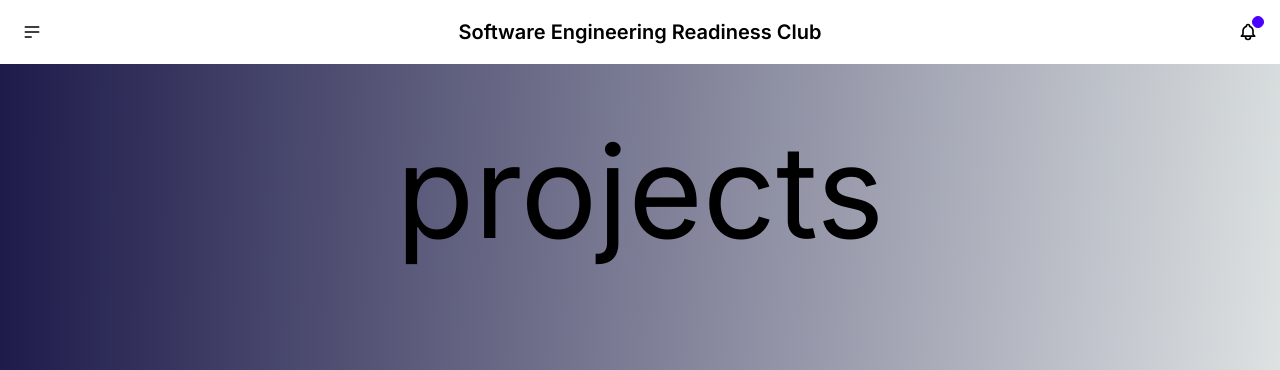
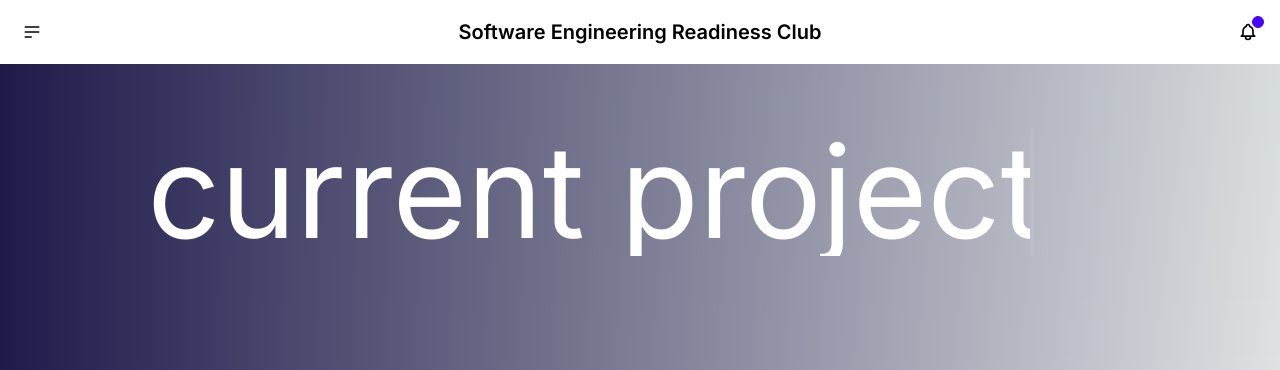
Before and after one commit to Xoshikage/website, a Next.js app: page /projects in a window 1280 px wide. Shown: the top 370 px of the page. Built offline with nearby package versions, Linux system fonts and the light colour scheme.

Commit message:
making projects epic
added a typewriter effect, made some adjustments in tailwind.config.js, if there are any issues with your pages as a result, message me!

```diff
--- a/package.json
+++ b/package.json
@@ -11,7 +11,8 @@
   "dependencies": {
     "next": "14.0.3",
     "react": "^18",
-    "react-dom": "^18"
+    "react-dom": "^18",
+    "react-type-animation": "^3.2.0"
   },
   "devDependencies": {
     "autoprefixer": "^10.0.1",
--- a/src/app/projects/page.js
+++ b/src/app/projects/page.js
@@ -1,5 +1,6 @@
 import Navbar from "@/components/navbar";
 import Hero from "@/components/hero";
+import TypeAnimation from 'react-type-animation';
 
 export default function Projects(){
     return(
@@ -8,10 +9,21 @@ export default function Projects(){
           <Navbar></Navbar>
 
           <div className="w-full">
-              {/* <Hero className={"min-h-screen h-full"}></Hero> */}
-              <h1 className="bg-gradient-to-r from-indigo-950 py-16 w-full flex justify-center text-9xl">projects</h1>
+
+            {/* typewriter effect with text included */}
+              <div class="flex items-center justify-center bg-gradient-to-r from-indigo-950 py-16">
+                <div class="w-max">
+                    <h1
+                    class="animate-typing overflow-hidden whitespace-nowrap border-r-4 border-r-white pr-5 text-9xl text-white">
+                    current projects
+                    </h1>
+                </div>
+               </div>
+
               <div className={"bg-gradient-to-r from-indigo-950 w-full flex justify-center py-28"}>
                   <div className={"w-11/12 max-w-[2500px] grid grid-rows-3 gap-3.5"}>
+
+                    {/* First box */}
                       <div className={"row-start-1"}>
                           <div className="bg-base-100 w-full h-[27rem] rounded-3xl p-16 flex items-center transition-all duration-300 filter grayscale hover:grayscale-0">
                               <div className="avatar">
@@ -36,6 +48,7 @@ export default function Projects(){
                           </div>
                       </div>
 
+                    {/* Second box */}
                       <div className={"row-start-2 py-4"}>
                           <div className="bg-base-100 w-full h-[27rem] rounded-3xl p-16 flex items-center flex-row-reverse justify-between transition-all duration-300 filter grayscale hover:grayscale-0">
                               <div className="avatar">
@@ -54,7 +67,6 @@ export default function Projects(){
                                   </p>
 
 
-
                                   <div p-10>
 
                                 </div>
--- a/tailwind.config.js
+++ b/tailwind.config.js
@@ -7,6 +7,33 @@ module.exports = {
   ],
   theme: {
     extend: {
+
+      // added some stuff for an effect on projects page, don't worry about it!
+      // if this causes an issue with anything you do, let @4ubiks know in discord!
+      keyframes:{
+        typing:{
+          "0%":{
+            width:"0%",
+            visibility:"hidden"
+          },
+          "100%":{
+            width:"100%"
+          }
+        },
+        blink:{
+          "50%":{
+            borderColor:"transparent"
+          },
+          "100%":{
+            borderColor:"white"
+          }
+        }
+      },
+      animation:{
+        typing: "typing 2s steps(20) infinite alternate, blink .7s infinite"
+      },
+      // end of projects page stuff
+
       backgroundImage: {
         'gradient-radial': 'radial-gradient(var(--tw-gradient-stops))',
         'gradient-conic':
```
Also changed, not shown: 1 other file (tests, documents, lock files or other folders).
